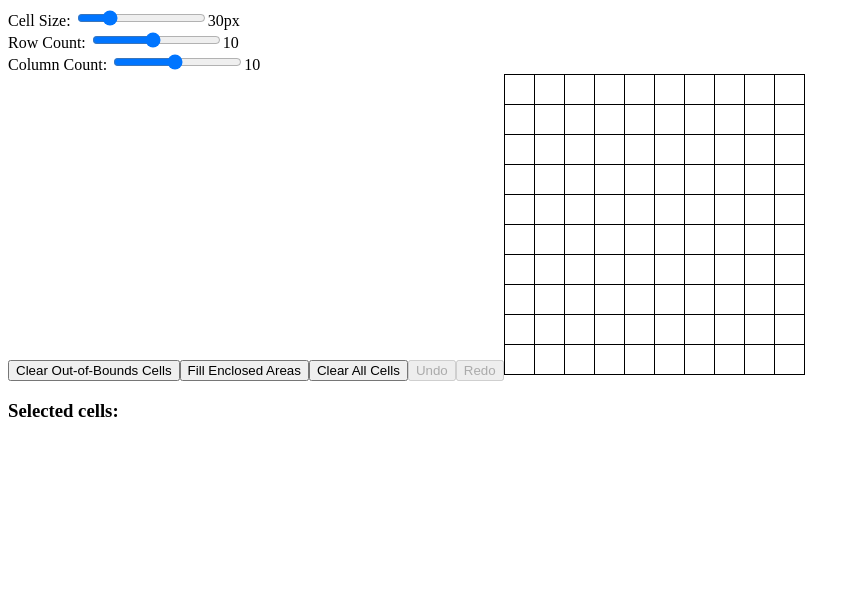
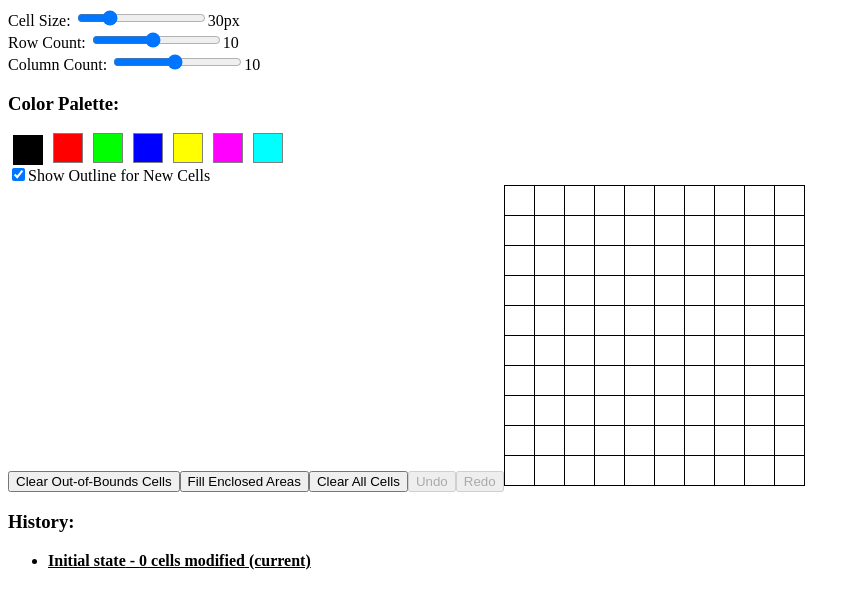
Before and after one commit to hbsnow-sandbox/example-map-maker, a React (Vite) app: page / in a window 1280 px wide. Shown: the top 608 px of the page, without its empty margins (0-860 px from the left). Built offline with nearby package versions, Linux system fonts and the light colour scheme.

Commit message:
feat: カラーパレットの実装

```diff
--- a/src/features/map/map.tsx
+++ b/src/features/map/map.tsx
@@ -1,32 +1,42 @@
 import React, { useState, useMemo, useCallback } from "react";
 import styles from "./Grid.module.css";
 
-type CellData = {
-  key: string;
+type CellProps = {
   row: number;
   col: number;
-  isSelected: boolean;
-};
-
-type CellProps = CellData & {
-  onClick: (row: number, col: number) => void;
   cellSize: number;
   strokeWidth: number;
+  color: string | undefined;
+  hasOutline: boolean;
+  onToggle: (row: number, col: number) => void;
 };
 
 const Cell: React.FC<CellProps> = React.memo(
-  ({ row, col, isSelected, onClick, cellSize, strokeWidth }) => (
+  ({ row, col, cellSize, strokeWidth, color, hasOutline, onToggle }) => {
+    const handleClick = useCallback(() => {
+      onToggle(row, col);
+    }, [onToggle, row, col]);
+
+    return (
       <rect
-      className={`${styles.cell} ${isSelected ? styles.selected : ""}`}
+        className={styles.cell}
         x={strokeWidth / 2 + col * cellSize}
         y={strokeWidth / 2 + row * cellSize}
         width={cellSize}
         height={cellSize}
+        fill={color || "white"}
+        stroke="black"
         strokeWidth={strokeWidth}
-      onClick={() => onClick(row, col)}
+        onClick={handleClick}
       />
-  )
     );
+  }
+);
+
+type HistoryEntry = {
+  cells: Map<string, { color: string; hasOutline: boolean }>;
+  lastAction: string;
+};
 
 const Grid: React.FC = () => {
   const [cellSize, setCellSize] = useState(30);
@@ -39,19 +49,26 @@ const Grid: React.FC = () => {
   const actualWidth = width + strokeWidth;
   const actualHeight = height + strokeWidth;
 
-  const [history, setHistory] = useState<Set<string>[]>([new Set()]);
+  const [history, setHistory] = useState<HistoryEntry[]>([
+    { cells: new Map(), lastAction: "Initial state" },
+  ]);
   const [historyIndex, setHistoryIndex] = useState(0);
+  const [selectedColor, setSelectedColor] = useState("#000000");
+  const [showOutline, setShowOutline] = useState(true);
 
-  const selectedCells = useMemo(
-    () => history[historyIndex],
+  const cellStates = useMemo(
+    () => history[historyIndex].cells,
     [history, historyIndex]
   );
 
   const updateHistory = useCallback(
-    (newSelectedCells: Set<string>) => {
+    (
+      newCellStates: Map<string, { color: string; hasOutline: boolean }>,
+      action: string
+    ) => {
       setHistory((prevHistory) => {
         const newHistory = prevHistory.slice(0, historyIndex + 1);
-        newHistory.push(new Set(newSelectedCells));
+        newHistory.push({ cells: new Map(newCellStates), lastAction: action });
         return newHistory;
       });
       setHistoryIndex((prevIndex) => prevIndex + 1);
@@ -59,18 +76,30 @@ const Grid: React.FC = () => {
     [historyIndex]
   );
 
-  const handleCellClick = useCallback(
+  const handleCellToggle = useCallback(
     (row: number, col: number) => {
-      const newSelected = new Set(selectedCells);
       const key = `${row},${col}`;
-      if (newSelected.has(key)) {
-        newSelected.delete(key);
+      const newCellStates = new Map(cellStates);
+      const currentState = newCellStates.get(key);
+
+      if (
+        currentState?.color === selectedColor &&
+        currentState?.hasOutline === showOutline
+      ) {
+        newCellStates.delete(key);
+        updateHistory(newCellStates, `Cleared cell (${row}, ${col})`);
       } else {
-        newSelected.add(key);
+        newCellStates.set(key, {
+          color: selectedColor,
+          hasOutline: showOutline,
+        });
+        updateHistory(
+          newCellStates,
+          `Colored cell (${row}, ${col}) with ${selectedColor}`
+        );
       }
-      updateHistory(newSelected);
     },
-    [selectedCells, updateHistory]
+    [cellStates, selectedColor, showOutline, updateHistory]
   );
 
   const handleCellSizeChange = (event: React.ChangeEvent<HTMLInputElement>) => {
@@ -95,40 +124,26 @@ const Grid: React.FC = () => {
   };
 
   const clearOutOfBoundsCells = useCallback(() => {
-    const newSelected = new Set<string>();
-    for (const cellKey of selectedCells) {
-      const [row, col] = cellKey.split(",").map(Number);
+    const newCellStates = new Map<
+      string,
+      { color: string; hasOutline: boolean }
+    >();
+    for (const [key, state] of cellStates) {
+      const [row, col] = key.split(",").map(Number);
       if (row < rowCount && col < colCount) {
-        newSelected.add(cellKey);
+        newCellStates.set(key, state);
       }
     }
-    updateHistory(newSelected);
-  }, [selectedCells, rowCount, colCount, updateHistory]);
+    updateHistory(newCellStates, "Cleared out-of-bounds cells");
+  }, [cellStates, rowCount, colCount, updateHistory]);
 
   const clearAllCells = useCallback(() => {
-    setHistory((prevHistory) => {
-      // 現在の状態を保存
-      const currentState = new Set(prevHistory[historyIndex]);
-
-      // 新しい空の状態を追加
-      const newHistory = [
-        ...prevHistory.slice(0, historyIndex + 1),
-        new Set<string>(),
-      ];
-
-      // 現在の状態を履歴の最後に追加 (Undo 用)
-      newHistory.push(currentState);
-
-      return newHistory;
-    });
-
-    // ヒストリーインデックスを更新 (空の状態を指すように)
-    setHistoryIndex((prevIndex) => prevIndex + 1);
-  }, [historyIndex]);
+    updateHistory(new Map(), "Cleared all cells");
+  }, [updateHistory]);
 
   const fillEnclosedAreas = useCallback(() => {
-    const isSelected = (row: number, col: number) =>
-      selectedCells.has(`${row},${col}`);
+    const isColored = (row: number, col: number) =>
+      cellStates.has(`${row},${col}`);
     const isValid = (row: number, col: number) =>
       row >= 0 && row < rowCount && col >= 0 && col < colCount;
 
@@ -136,8 +151,8 @@ const Grid: React.FC = () => {
       if (!isValid(row, col)) {
         return false; // グリッドの端に到達した場合、閉じていない
       }
-      if (isSelected(row, col)) {
-        return true; // 選択されたセルに到達
+      if (isColored(row, col)) {
+        return true; // 色付きのセルに到達
       }
       if (visited.has(`${row},${col}`)) {
         return true; // 既に訪問済み
@@ -161,57 +176,65 @@ const Grid: React.FC = () => {
       return true; // この領域は閉じている
     };
 
-    const newSelectedCells = new Set(selectedCells);
+    const newCellStates = new Map(cellStates);
 
     for (let row = 0; row < rowCount; row++) {
       for (let col = 0; col < colCount; col++) {
-        if (!isSelected(row, col)) {
+        if (!isColored(row, col)) {
           const visited = new Set<string>();
           if (dfs(row, col, visited)) {
-            // 閉じた領域を発見したので、訪問したすべてのセルを選択状態にする
+            // 閉じた領域を発見したので、訪問したすべてのセルを選択色で塗る
             for (const cell of visited) {
-              newSelectedCells.add(cell);
+              newCellStates.set(cell, {
+                color: selectedColor,
+                hasOutline: showOutline,
+              });
             }
           }
         }
       }
     }
 
-    updateHistory(newSelectedCells);
-  }, [selectedCells, rowCount, colCount, updateHistory]);
+    updateHistory(newCellStates, "Filled enclosed areas");
+  }, [
+    cellStates,
+    rowCount,
+    colCount,
+    selectedColor,
+    showOutline,
+    updateHistory,
+  ]);
 
   const undo = useCallback(() => {
     if (historyIndex > 0) {
-      setHistoryIndex((prevIndex) => {
-        // Clear All Cells 操作の直後の場合、2つ前の状態に戻る
-        if (
-          prevIndex > 0 &&
-          history[prevIndex].size === 0 &&
-          history[prevIndex + 1]?.size > 0
-        ) {
-          return prevIndex - 2;
+      setHistoryIndex((prevIndex) => prevIndex - 1);
     }
-        // 通常の Undo
-        return prevIndex - 1;
-      });
-    }
-  }, [historyIndex, history]);
+  }, [historyIndex]);
 
   const redo = useCallback(() => {
     if (historyIndex < history.length - 1) {
-      setHistoryIndex((prevIndex) => {
-        // Clear All Cells 操作をスキップ
-        if (
-          history[prevIndex + 1].size === 0 &&
-          history[prevIndex + 2]?.size > 0
-        ) {
-          return prevIndex + 2;
+      setHistoryIndex((prevIndex) => prevIndex + 1);
     }
-        // 通常の Redo
-        return prevIndex + 1;
-      });
+  }, [history.length, historyIndex]);
+
+  const restoreHistory = useCallback(
+    (index: number) => {
+      if (index >= 0 && index < history.length) {
+        setHistoryIndex(index);
       }
-  }, [history, historyIndex]);
+    },
+    [history.length]
+  );
+
+  const cellsData = useMemo(() => {
+    const data: { key: string; row: number; col: number }[] = [];
+    for (let row = 0; row < rowCount; row++) {
+      for (let col = 0; col < colCount; col++) {
+        data.push({ key: `${row},${col}`, row, col });
+      }
+    }
+    return data;
+  }, [rowCount, colCount]);
 
   const gridLinesPath = useMemo(() => {
     let path = "";
@@ -226,40 +249,35 @@ const Grid: React.FC = () => {
     return path.trim();
   }, [width, height, cellSize, rowCount, colCount]);
 
-  const cellsData = useMemo(() => {
-    const data: CellData[] = [];
-    for (let row = 0; row < rowCount; row++) {
-      for (let col = 0; col < colCount; col++) {
-        const key = `${row},${col}`;
-        data.push({
-          key,
-          row,
-          col,
-          isSelected: selectedCells.has(key),
-        });
-      }
-    }
-    return data;
-  }, [rowCount, colCount, selectedCells]);
-
   const outlinePath = useMemo(() => {
     const paths: string[] = [];
-    for (const cellKey of selectedCells) {
-      const [row, col] = cellKey.split(",").map(Number);
+    for (const [key, { hasOutline }] of cellStates) {
+      if (!hasOutline) continue;
+      const [row, col] = key.split(",").map(Number);
       const x = strokeWidth / 2 + col * cellSize;
       const y = strokeWidth / 2 + row * cellSize;
 
-      if (!selectedCells.has(`${row - 1},${col}`))
+      if (!cellStates.get(`${row - 1},${col}`)?.hasOutline)
         paths.push(`M${x},${y}h${cellSize}`);
-      if (!selectedCells.has(`${row},${col + 1}`))
+      if (!cellStates.get(`${row},${col + 1}`)?.hasOutline)
         paths.push(`M${x + cellSize},${y}v${cellSize}`);
-      if (!selectedCells.has(`${row + 1},${col}`))
+      if (!cellStates.get(`${row + 1},${col}`)?.hasOutline)
         paths.push(`M${x},${y + cellSize}h${cellSize}`);
-      if (!selectedCells.has(`${row},${col - 1}`))
+      if (!cellStates.get(`${row},${col - 1}`)?.hasOutline)
         paths.push(`M${x},${y}v${cellSize}`);
     }
     return paths.join(" ");
-  }, [selectedCells, cellSize, strokeWidth]);
+  }, [cellStates, cellSize, strokeWidth]);
+
+  const colors = [
+    "#000000",
+    "#FF0000",
+    "#00FF00",
+    "#0000FF",
+    "#FFFF00",
+    "#FF00FF",
+    "#00FFFF",
+  ];
 
   return (
     <div>
@@ -299,6 +317,33 @@ const Grid: React.FC = () => {
         />
         <span>{colCount}</span>
       </div>
+      <div>
+        <h3>Color Palette:</h3>
+        {colors.map((color) => (
+          <button
+            key={color}
+            style={{
+              backgroundColor: color,
+              width: "30px",
+              height: "30px",
+              margin: "0 5px",
+              border:
+                color === selectedColor ? "3px solid black" : "1px solid gray",
+            }}
+            onClick={() => setSelectedColor(color)}
+          />
+        ))}
+      </div>
+      <div>
+        <label>
+          <input
+            type="checkbox"
+            checked={showOutline}
+            onChange={() => setShowOutline((prev) => !prev)}
+          />
+          Show Outline for New Cells
+        </label>
+      </div>
       <button onClick={clearOutOfBoundsCells}>Clear Out-of-Bounds Cells</button>
       <button onClick={fillEnclosedAreas}>Fill Enclosed Areas</button>
       <button onClick={clearAllCells}>Clear All Cells</button>
@@ -324,19 +369,26 @@ const Grid: React.FC = () => {
         />
         <path
           d={gridLinesPath}
-          stroke="black"
+          stroke="#a0a0a0"
           strokeWidth={strokeWidth}
           fill="none"
         />
         <g>
-          {cellsData.map((cellData) => (
+          {cellsData.map(({ key, row, col }) => {
+            const cellState = cellStates.get(key);
+            return (
               <Cell
-              {...cellData}
-              onClick={handleCellClick}
+                key={key}
+                row={row}
+                col={col}
                 cellSize={cellSize}
                 strokeWidth={strokeWidth}
+                color={cellState?.color}
+                hasOutline={cellState?.hasOutline ?? false}
+                onToggle={handleCellToggle}
               />
-          ))}
+            );
+          })}
         </g>
         <path
           d={outlinePath}
@@ -347,10 +399,21 @@ const Grid: React.FC = () => {
         />
       </svg>
       <div>
-        <h3>Selected cells:</h3>
+        <h3>History:</h3>
         <ul>
-          {[...selectedCells].map((cellKey) => (
-            <li key={cellKey}>{cellKey}</li>
+          {history.map((entry, index) => (
+            <li
+              key={index}
+              style={{
+                fontWeight: index === historyIndex ? "bold" : "normal",
+                cursor: "pointer",
+                textDecoration: "underline",
+              }}
+              onClick={() => restoreHistory(index)}
+            >
+              {entry.lastAction} - {entry.cells.size} cells modified
+              {index === historyIndex && " (current)"}
+            </li>
           ))}
         </ul>
       </div>
```
Also changed, not shown: src/features/map/Grid.module.css (+2 -11 lines). Lines whose indentation alone changed are shown as unchanged.
